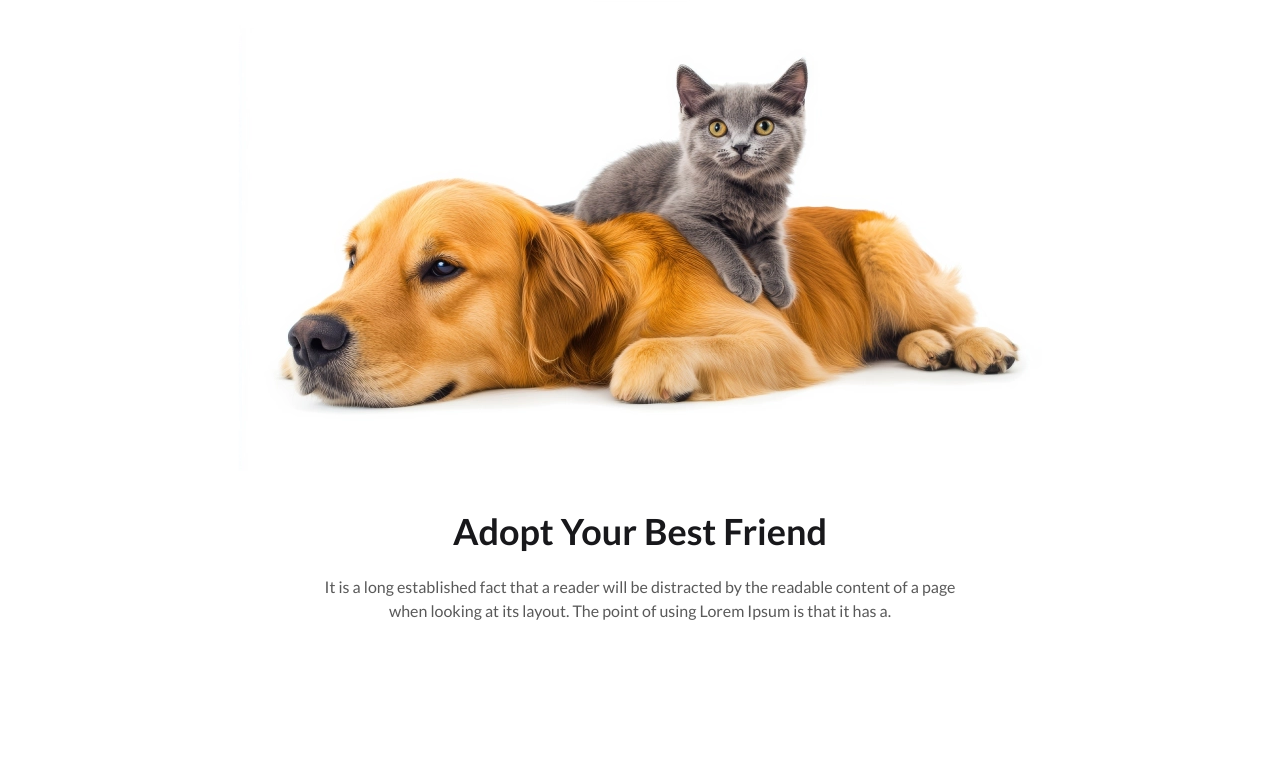
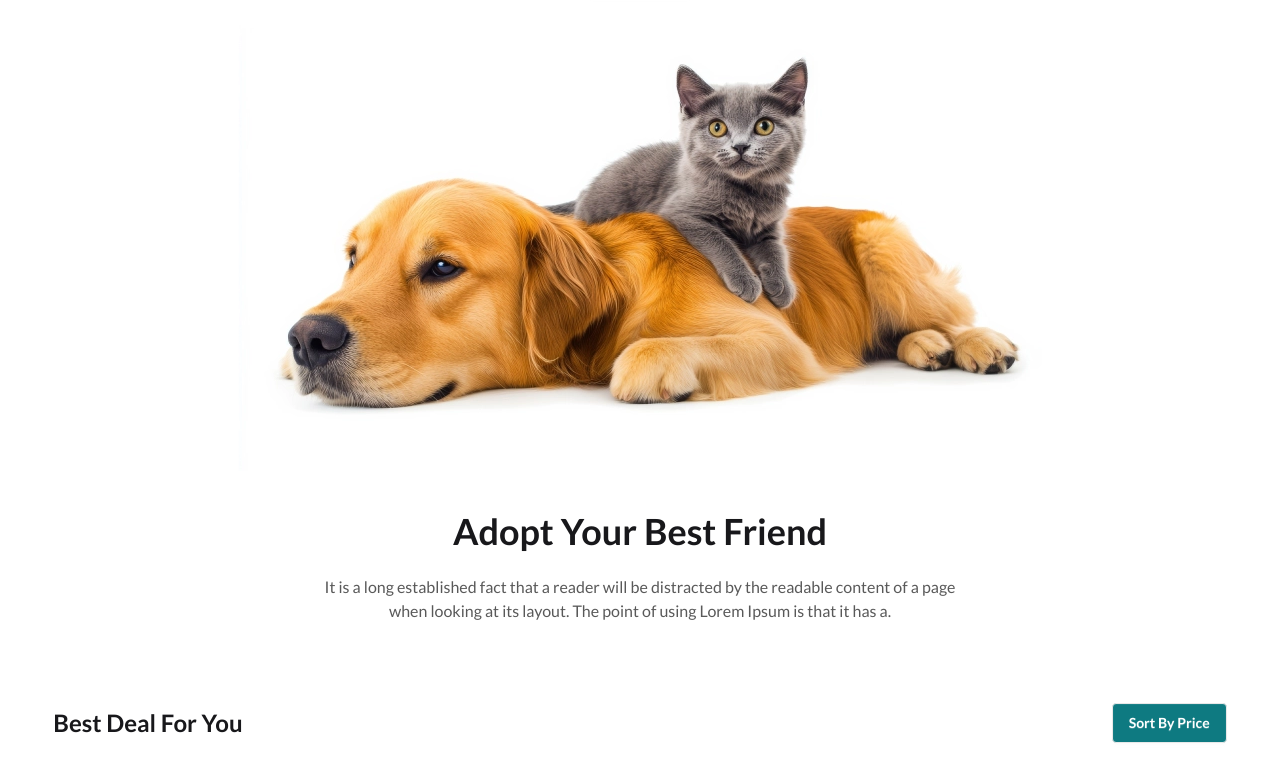
Before and after one commit to snafaro/peddy, a plain HTML site: page index.html in a window 1280 px wide. Shown: the part 462-1243 px from the top of the page. Before the commit the page ends 1165 px from the top, so only its background shows below. Drawn offline with nearby package versions, Linux system fonts and the light colour scheme; no server answers.

Commit message:
best deal section design complete

```diff
--- a/index.html
+++ b/index.html
@@ -67,6 +67,11 @@
         <section id="categoryBtnContainer" class="grid gap-6 grid-cols-1 md:grid-cols-4 lg:grid-cols-4 my-10">
 
         </section>
+        <!-- best deal section -->
+         <section class="flex justify-between items-center my-10 font-bold text-2xl">
+            <h2>Best Deal For You</h2>
+            <button class="btn bg-[#0E7A81] text-[white]">Sort By Price</button>
+         </section>
     </main>
     <!-- footer section start -->
     <footer>
```
